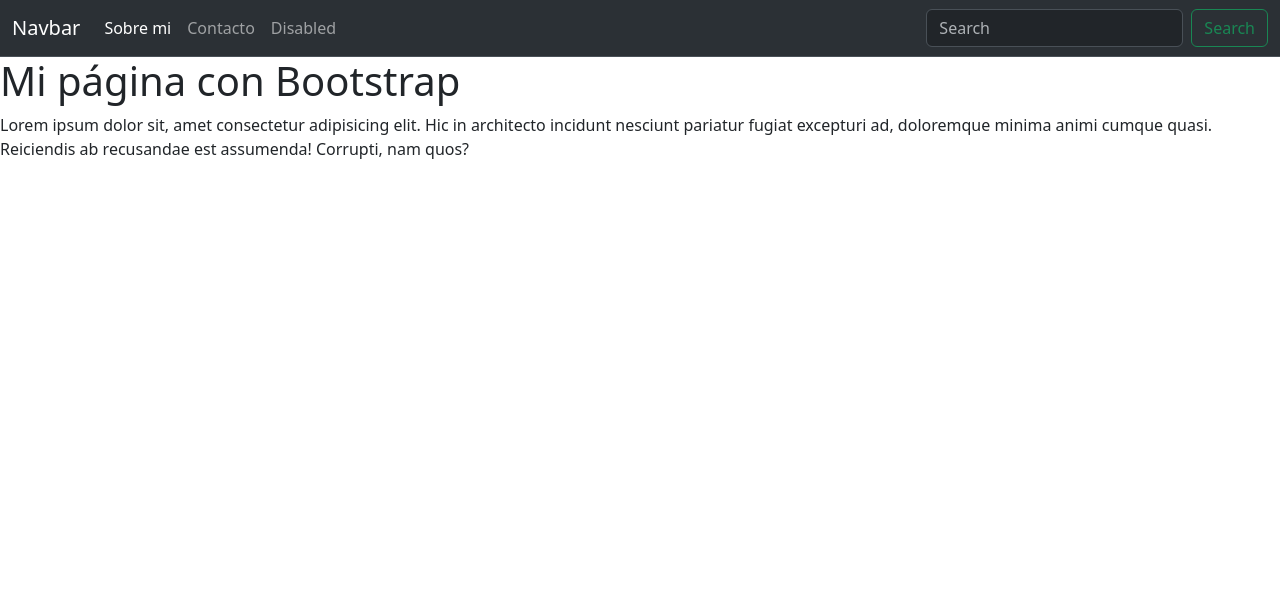
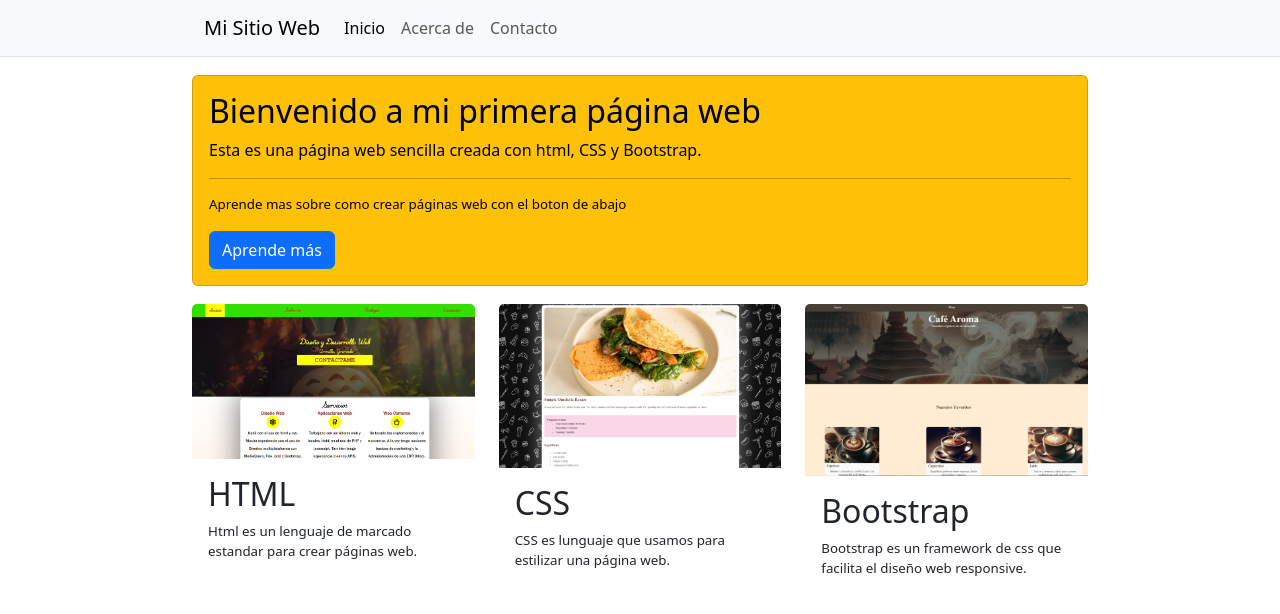
Before and after one commit to Hugossj3/bootstrap, a plain HTML site: page index.html in a window 1280 px wide. Drawn offline with nearby package versions, Linux system fonts and the light colour scheme.

Commit message:
pagina principal terminada

```diff
--- /dev/null
+++ b/css/scpindex.css
@@ -0,0 +1,26 @@
+.barra-navegacion nav{
+    padding-left: 15%;
+}
+main{
+    margin: 0% 15% 0 15%;
+}
+#head-text{
+    font-size: 12pt;
+}
+#head-text{
+    font-size: 10pt;
+}
+.card-text{
+    font-size: 10pt;
+}
+section{
+    margin-top: 2%;
+}
+button{
+    text-decoration: none;
+    background-color: white;
+    border: none;
+}
+#mis-paginas{
+    height: 300px;
+}
--- a/index.html
+++ b/index.html
@@ -1,51 +1,100 @@
 <!DOCTYPE html>
 
 <html>
+
 <head>
     <meta charset="utf-8">
     <meta http-equiv="X-UA-Compatible" content="IE=edge">
     <title>Bootstrap</title>
     <meta name="description" content="">
     <meta name="viewport" content="width=device-width, initial-scale=1">
-        <link rel="stylesheet" href="">
-        <link href="https://cdn.jsdelivr.net/npm/bootstrap@5.3.3/dist/css/bootstrap.min.css" rel="stylesheet" integrity="sha384-QWTKZyjpPEjISv5WaRU9OFeRpok6YctnYmDr5pNlyT2bRjXh0JMhjY6hW+ALEwIH" crossorigin="anonymous">
-        <script src="https://cdn.jsdelivr.net/npm/bootstrap@5.3.3/dist/js/bootstrap.bundle.min.js" integrity="sha384-YvpcrYf0tY3lHB60NNkmXc5s9fDVZLESaAA55NDzOxhy9GkcIdslK1eN7N6jIeHz" crossorigin="anonymous"></script>
+    <link rel="stylesheet" href="css/scpindex.css">
+    <link href="https://cdn.jsdelivr.net/npm/bootstrap@5.3.3/dist/css/bootstrap.min.css" rel="stylesheet"
+        integrity="sha384-QWTKZyjpPEjISv5WaRU9OFeRpok6YctnYmDr5pNlyT2bRjXh0JMhjY6hW+ALEwIH" crossorigin="anonymous">
+    <link rel="stylesheet" href="https://cdn.jsdelivr.net/npm/bootstrap-icons@1.11.3/font/bootstrap-icons.min.css">
 </head>
+
 <body>
     <div class="barra-navegacion">
-            <nav class="navbar bg-dark border-bottom navbar-expand-lg bg-body-tertiary" data-bs-theme="dark">
+        <nav class="navbar border-bottom navbar-expand-lg bg-light">
             <div class="container-fluid">
-                  <a class="navbar-brand" href="#">Navbar</a>
-                  <button class="navbar-toggler" type="button" data-bs-toggle="collapse" data-bs-target="#navbarSupportedContent" aria-controls="navbarSupportedContent" aria-expanded="false" aria-label="Toggle navigation">
+                <a class="navbar-brand" href="#">Mi Sitio Web</a>
+                <button class="navbar-toggler" type="button" data-bs-toggle="collapse"
+                    data-bs-target="#navbarSupportedContent" aria-controls="navbarSupportedContent"
+                    aria-expanded="false" aria-label="Toggle navigation">
                     <span class="navbar-toggler-icon"></span>
                 </button>
                 <div class="collapse navbar-collapse" id="navbarSupportedContent">
                     <ul class="navbar-nav me-auto mb-2 mb-lg-0">
                         <li class="nav-item">
-                        <a class="nav-link active" aria-current="page" href="#">Sobre mi</a>
+                            <a class="nav-link active" aria-current="page" href="#">Inicio</a>
                         </li>
+                        <li class="nav-item">
+                            <a class="nav-link" href="#">Acerca de</a>
+                        </li>
+
                         <li class="nav-item">
                             <a class="nav-link" href="#">Contacto</a>
                         </li>
+                    </ul>
 
-                      <li class="nav-item">
-                        <a class="nav-link" href="#">Disabled</a>
-                      </li>
-                    </ul>
-                    <form class="d-flex" role="search">
-                      <input class="form-control me-2" type="search" placeholder="Search" aria-label="Search">
-                      <button class="btn btn-outline-success" type="submit">Search</button>
-                    </form>
                 </div>
             </div>
         </nav>
     </div>
-        <h1>
-            Mi página con Bootstrap
-        </h1>
+    <main>
+        <section>
+            <div class="card text-bg-warning">
+                <div class="card-body">
+                    <h2 class="card-title">
+                        Bienvenido a mi primera página web
+                    </h2>
                     <p>
-            Lorem ipsum dolor sit, amet consectetur adipisicing elit. Hic in architecto incidunt nesciunt pariatur fugiat excepturi ad, doloremque minima animi cumque quasi. Reiciendis ab recusandae est assumenda! Corrupti, nam quos?
+                        Esta es una página web sencilla creada con html, CSS y Bootstrap.
                     </p>
-        <script src="" async defer></script>
+                    <hr>
+                    <p id="head-text">Aprende mas sobre como crear páginas web con el boton de abajo</p>
+                    <a href="#" class="btn btn-primary">Aprende más</a>
+                </div>
+            </div>
+        </section>
+        <section id="mis-paginas">
+            <div class="row">
+                <div class="col-sm-12 col-md-4">
+                    <div class="card border-0">
+                        <img src="img/Captura de pantalla 2024-07-29 124944.png" class="card-img-top" alt="Mi curriculum">
+                        <div class="card-body">
+                            <h2 class="card-title">HTML</h2>
+                            <p class="card-text">
+                                Html es un lenguaje de marcado estandar para crear páginas web.
+                            </p>
+                        </div>
+                    </div>
+                </div>
+                <div class="col-sm-12 col-md-4">
+                    <div class="card border-0">
+                        <img src="img/comi.png" class="card-img-top" alt="Mi curriculum">
+                        <div class="card-body">
+                            <h2 class="card-title">CSS</h2>
+                            <p class="card-text">
+                                CSS es lunguaje que usamos para estilizar una página web.
+                            </p>
+                        </div>
+                    </div>
+                </div>
+                <div class="col-sm-12 col-md-4">
+                    <div class="card border-0">
+                        <img src="img/cafes.png" class="card-img-top" alt="Mi curriculum">
+                        <div class="card-body">
+                            <h2 class="card-title">Bootstrap</h2>
+                            <p class="card-text">
+                                Bootstrap es un framework de css que facilita el diseño web responsive.
+                            </p>
+                        </div>
+                    </div>
+                </div>
+            </div>
+        </section>
 </body>
+
 </html>
```
Also changed, not shown: popover.html (added, +39 -0 lines), img/Captura de pantalla 2024-07-29 124944.png (added), img/cafes.png (added), img/comi.png (added). Lines whose indentation alone changed are shown as unchanged.
